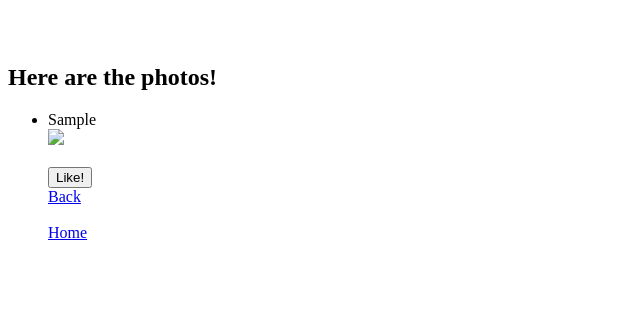
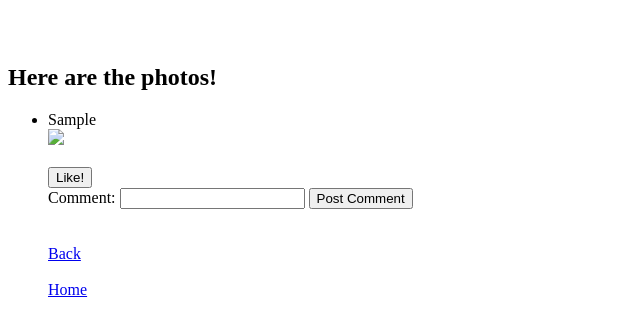
Before and after one commit to sarthakjagetia/PhotoShare, a Flask app: a page that uses templates/search_by_tags.html in a window 1280 px wide. Shown: the top 336 px of the page, without its empty margins (0-640 px from the left). Run offline with Flask 2, Linux system fonts and the light colour scheme; data comes from the database, SQL or seed files in the repository; both versions use the stored data as it was after the commit; tables that the repository leaves empty hold one stand-in row (values such as "Sample post").

Commit message:
Comments feature Users can now add comments to photos which they did not upload

```diff
--- a/app.py
+++ b/app.py
@@ -15,6 +15,7 @@ import flask
 from flask import Flask, Response, request, render_template, redirect, url_for
 from flaskext.mysql import MySQL
 import flask.ext.login as flask_login
+from flask.ext.login import current_user
 
 # for image uploading
 # from werkzeug import secure_filename
@@ -531,16 +532,55 @@ def search_photo_by_tag():
 #END
 
 
+#Comments code
 
-#Comments code
+@app.route('/add_comment',methods=['POST'])
+def add_comment():
+    try:
+        uid = getUserIdFromEmail(flask_login.current_user.id)
+    except AttributeError:
+        uid = 1  # GUEST USER
+
+    picture_id = request.args.get('picture_id')
+    comment_text = request.form.get('comment')
+    print(picture_id)
+    #print(comment_text)
+    #print("____")
+    cursor = conn.cursor()
+    cursor.execute("SELECT p.picture_id FROM Pictures p WHERE p.user_id = '{0}'".format(uid))
+    current_user_picture_id = cursor.fetchall()
+    #print(current_user_picture_id)
+    pid = []
+    for i in current_user_picture_id: #converting from tuple to list
+        pid.append(i[0])
+        #print(i)
+    print(pid)
+
+    if int(picture_id) not in pid: #TO MAKE SURE USER DOESN'T COMMENT ON HIS OWN PICTURES
+        cursor = conn.cursor()
+        cursor.execute("INSERT INTO COMMENTS(text, date, user_id, picture_id) VALUES ('{0}','{1}','{2}','{3}')".format(comment_text, dt.datetime.now(), uid, picture_id))
+        conn.commit()
+        print('comment successful')
+        return render_template('hello.html', message="You just commented on a photo!")
+    else:
+        print("own photo")
+        return render_template('hello.html', error_message="You cannot comment on your own photo!")
 
 #Likes starts here
 @app.route('/likings', methods=['POST'])
-@flask_login.login_required
+#@flask_login.login_required
 def like_photos():
-    uid = getUserIdFromEmail(flask_login.current_user.id)
+    '''
+    Guest user has a hardcoded user_id of 1 and can like a photo once
+    :return:
+    '''
+    try:
+        uid = getUserIdFromEmail(flask_login.current_user.id)
+    except AttributeError:
+        uid = 1 #GUEST USER
+    #print(uid)
     photo_id = request.args.get('p_id')
-    print(photo_id)
+    #print(photo_id)
     date_of_like = dt.datetime.now()
     cursor = conn.cursor()
     cursor.execute("INSERT INTO Likes(user_id, picture_id, date_of_like) VALUES ('{0}','{1}', '{2}')".format(uid, photo_id, date_of_like))
@@ -568,6 +608,9 @@ def homepage():
 
 @app.route("/hello", methods=['GET'])
 def hello():
+    #uid = getUserIdFromEmail(flask_login.current_user.id)
+    #print(uid)
+    #print(type(uid))
     return render_template('hello.html', message='Welcome to Photoshare !')
 
 
--- a/templates/hello.html
+++ b/templates/hello.html
@@ -7,7 +7,9 @@
 {% if name %}
   <h1>Hello {{ name }}!</h1>
 {% endif %}
-
+{% if error_message %}
+  <h3 style="color:#FF0000;"><i>{{error_message}}!</i></h3>
+{% endif %}
 <!--{% if photos %}
 <h2>Here's your photos</h2>
     <ul>
--- a/templates/search_by_tags.html
+++ b/templates/search_by_tags.html
@@ -48,6 +48,11 @@
                 <form method="post" action="{{url_for('like_photos', p_id = photo[1])}}">
                     <input type="submit" value="Like!" />
                 </form>
+                <form method="post" action="{{url_for('add_comment', picture_id = photo[1])}}">
+        	        <label for="comment">Comment:</label>
+                    <input type="text" name="comment" />
+        	        <input type="submit" value="Post Comment" />
+                </form><br><br>
             {% endfor %}
             <a href='/search_by_tags'>Back</a><br><br>
             <a href='/hello'>Home</a>
@@ -77,6 +82,11 @@
                 <form method="post" action="{{url_for('like_photos', p_id = photo[1])}}">
                     <input type="submit" value="Like!" />
                 </form>
+                <form method="post" action="{{url_for('add_comment', picture_id = photo[1])}}">
+                    <label for="comment">Comment:</label>
+                    <input type="text" name="comment" />
+        	        <input type="submit" value="Post Comment" />
+                </form><br><br>
             {% endfor %}
             <a href='/search_allPhotos_by_tags'>Back</a><br><br>
             <a href='/hello'>Home</a>
@@ -106,6 +116,11 @@
                 <form method="post" action="{{url_for('like_photos', p_id = photo[1])}}">
                     <input type="submit" value="Like!" />
                 </form>
+                <form method="post" action="{{url_for('add_comment', picture_id = photo[1])}}">
+        	        <label for="comment">Comment:</label>
+                    <input type="text" name="comment" />
+        	        <input type="submit" value="Post Comment" />
+                 </form><br><br>
             {% endfor %}
             <a href='/by_Popular_tags'>Back</a><br><br>
             <a href='/hello'>Home</a>
--- a/templates/search_photo_by_tag.html
+++ b/templates/search_photo_by_tag.html
@@ -27,6 +27,12 @@
                 <form method="post" action="{{url_for('like_photos', p_id = photo[1])}}">
                     <input type="submit" value="Like!" />
                 </form>
+                <form method="post" action="{{url_for('add_comment', picture_id = photo[1])}}">
+        	        <label for="comment">Comment:</label>
+                    <input type="text" name="comment" />
+
+        	        <input type="submit" value="Post Comment" />
+                </form><br><br>
             {% endfor %}
         </ul>
     {% endif %}
--- a/templates/see_all_photos.html
+++ b/templates/see_all_photos.html
@@ -30,7 +30,12 @@
         <form method="post" action="{{url_for('like_photos', p_id = photo[1])}}">
         	<input type="submit" value="Like" />
         </form>
+        <form method="post" action="{{url_for('add_comment', picture_id = photo[1])}}">
+        	<label for="comment">Comment:</label>
+            <input type="text" name="comment" />
 
+        	<input type="submit" value="Post Comment" />
+        </form><br><br>
 
     {% endfor %}
     <br>
--- a/templates/upload.html
+++ b/templates/upload.html
@@ -49,6 +49,12 @@
                     <form method="post" action="{{url_for('like_photos', p_id = photo[1])}}">
                         <input type="submit" value="Like!" />
                     </form>
+                    <form method="post" action="{{url_for('add_comment', picture_id = photo[1])}}">
+        	            <label for="comment">Comment:</label>
+                        <input type="text" name="comment" />
+
+        	            <input type="submit" value="Post Comment" />
+                    </form><br><br>
                 {% endfor %}
             </ul>
         {% endif %}
```
Also changed, not shown: schema.sql (+4 -11 lines).
